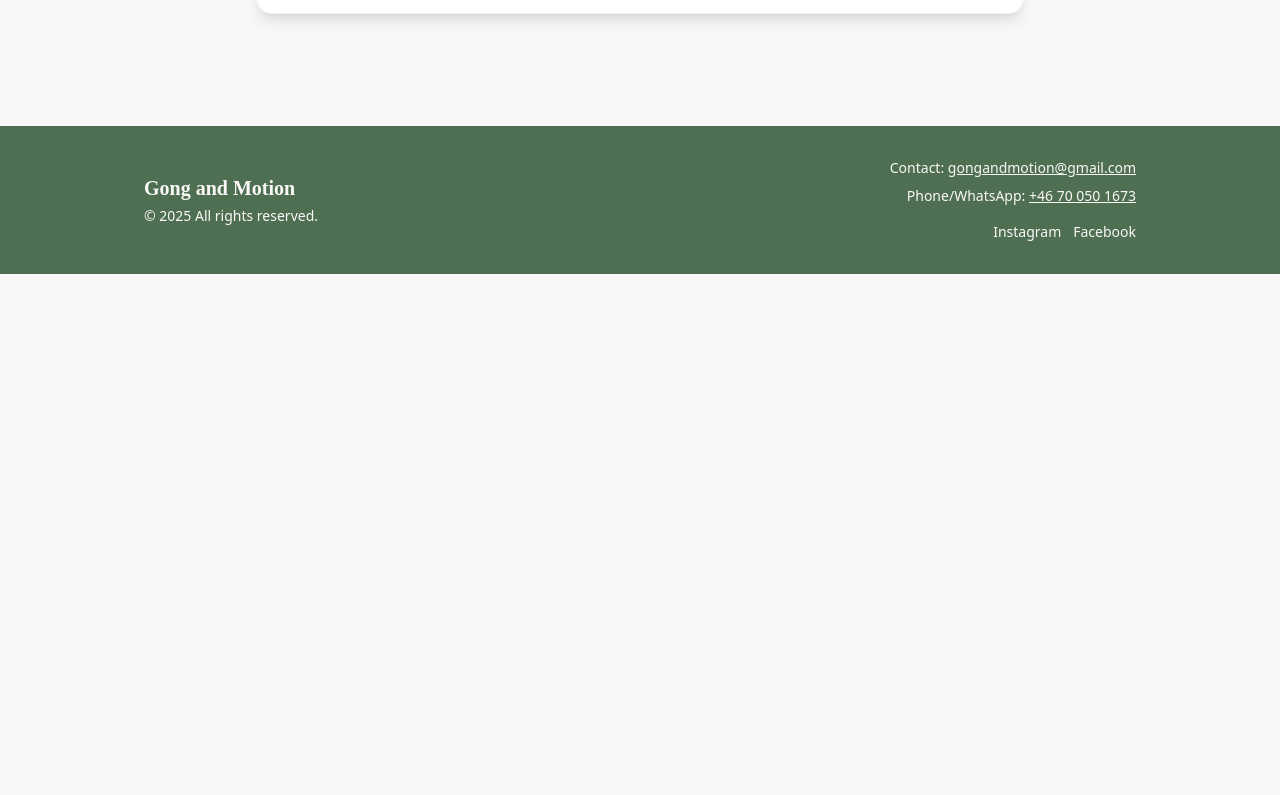
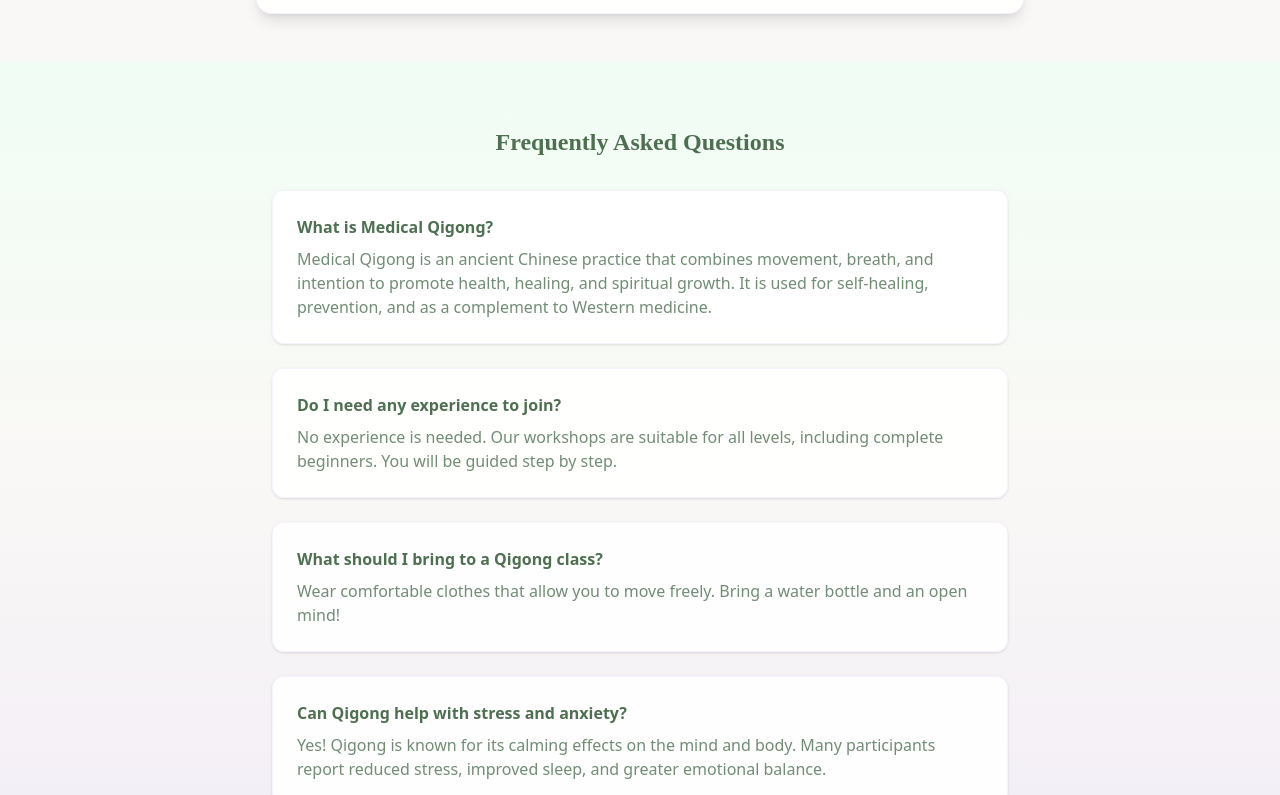
Before and after one commit to andreakorkeamaki/GongAndMotion, a Next.js app: page /qigong in a window 1280 px wide. Shown: the part 640-1435 px from the top of the page. Before the commit the page ends 914 px from the top, so only its background shows below. Built offline with nearby package versions, Linux system fonts and the light colour scheme.

Commit message:
Add FAQ section to Medical Qigong page, restyle testimonials, add avatars

```diff
--- a/src/app/qigong/page.tsx
+++ b/src/app/qigong/page.tsx
@@ -24,6 +24,30 @@ export default function Qigong() {
           <p className="mb-2 text-primary-dark/80">Next workshop: <span className="font-semibold text-accent-purple">June 14, 2025 – Stockholm</span></p>
         </div>
       </section>
+      {/* FAQ SECTION */}
+      <section className="py-16 bg-gradient-to-b from-green-50 via-background to-accent-purple/10">
+        <div className="max-w-3xl mx-auto px-4">
+          <h2 className="text-2xl font-heading font-bold mb-8 text-primary-dark text-center">Frequently Asked Questions</h2>
+          <div className="space-y-6">
+            <div className="bg-white/90 rounded-xl shadow p-6 border border-accent-purple/10">
+              <h3 className="font-semibold text-primary-dark mb-2">What is Medical Qigong?</h3>
+              <p className="text-primary-dark/80">Medical Qigong is an ancient Chinese practice that combines movement, breath, and intention to promote health, healing, and spiritual growth. It is used for self-healing, prevention, and as a complement to Western medicine.</p>
+            </div>
+            <div className="bg-white/90 rounded-xl shadow p-6 border border-accent-purple/10">
+              <h3 className="font-semibold text-primary-dark mb-2">Do I need any experience to join?</h3>
+              <p className="text-primary-dark/80">No experience is needed. Our workshops are suitable for all levels, including complete beginners. You will be guided step by step.</p>
+            </div>
+            <div className="bg-white/90 rounded-xl shadow p-6 border border-accent-purple/10">
+              <h3 className="font-semibold text-primary-dark mb-2">What should I bring to a Qigong class?</h3>
+              <p className="text-primary-dark/80">Wear comfortable clothes that allow you to move freely. Bring a water bottle and an open mind!</p>
+            </div>
+            <div className="bg-white/90 rounded-xl shadow p-6 border border-accent-purple/10">
+              <h3 className="font-semibold text-primary-dark mb-2">Can Qigong help with stress and anxiety?</h3>
+              <p className="text-primary-dark/80">Yes! Qigong is known for its calming effects on the mind and body. Many participants report reduced stress, improved sleep, and greater emotional balance.</p>
+            </div>
+          </div>
+        </div>
+      </section>
     </>
   );
 }
```
